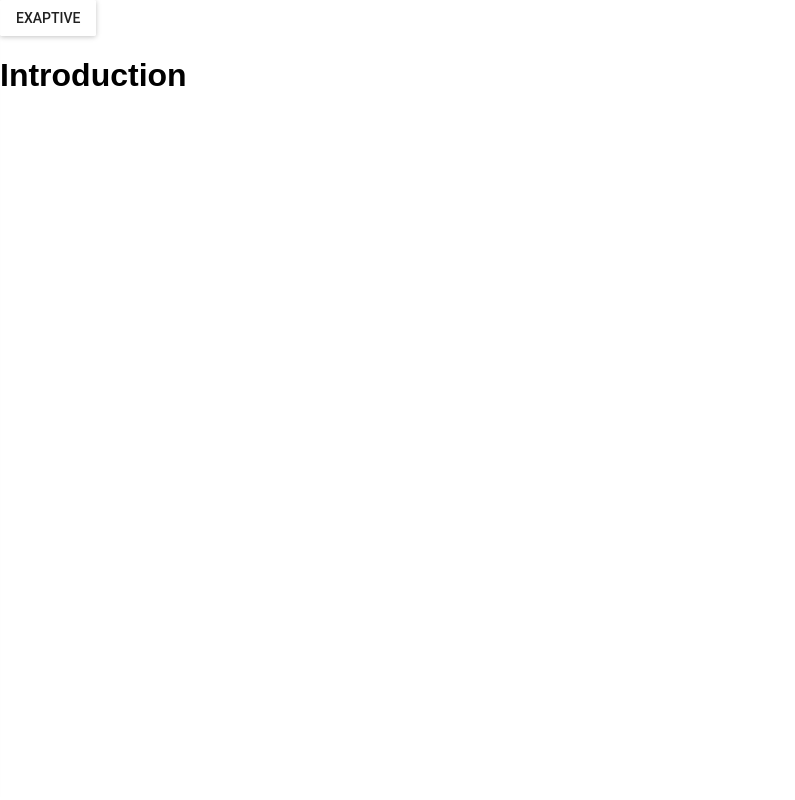
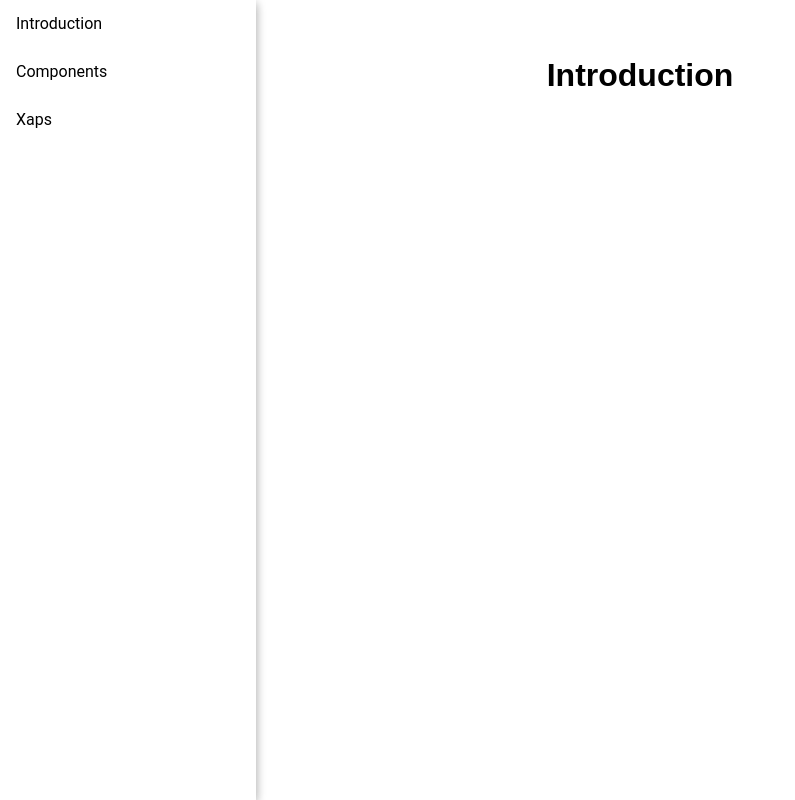
Before and after one commit to ezrahnyanat/okcoders-fall17-exaptive-project, a React (Create React App) app in the folder final-project/: page /Introduction in a window 1280 px wide. Shown: the whole page, without its empty margins (0-795 px from the left). Built offline with nearby package versions, Linux system fonts and the light colour scheme.

Commit message:
Changed drawer to stay open and centered text to middle

```diff
--- a/final-project/package.json
+++ b/final-project/package.json
@@ -7,6 +7,7 @@
     "material-ui": "^0.19.4",
     "react": "^16.0.0",
     "react-dom": "^16.0.0",
+    "react-flexbox-grid": "^2.0.0",
     "react-router": "^4.2.0",
     "react-router-dom": "^4.2.2",
     "react-scripts": "1.0.17"
--- a/final-project/src/App.css
+++ b/final-project/src/App.css
@@ -22,6 +22,18 @@
   font-size: large;
 }
 
+h1 {
+  text-align: center
+}
+
+a {
+  text-decoration: none;
+  color: black
+}
+
+a:hover {
+  color: #42B0DA
+}
 @keyframes App-logo-spin {
   from { transform: rotate(0deg); }
   to { transform: rotate(360deg); }
--- a/final-project/src/App.js
+++ b/final-project/src/App.js
@@ -2,12 +2,13 @@ import React, { Component } from 'react';
 import './App.css';
 import Display from './display.js'
 import { Switch, Route } from 'react-router-dom'
+import { Grid, Row, Col } from 'react-flexbox-grid'
 
 class App extends Component {
   render() {
     return (
       <div>
-            <Display />
+         <Display />
       </div>
     );
   }
--- a/final-project/src/Xaps.js
+++ b/final-project/src/Xaps.js
@@ -1,17 +1,32 @@
 import React, { Component } from 'react';
+import axios from 'axios';
+import Table from 'material-ui/Table';
+import {Link} from 'react-router-dom'
 
 
 class Xaps extends Component {
     constructor(props) {
         super(props)
-        this.state= {}
+        this.state= {
+            xapUrl: "https://cognet.exaptive.city/api/v1/suggestions/components/fc9dec70-38ab-11e6-acbd-475d4429cea6?reload=false&city=exaptive.city"
+        }
     }
 
+componentDidMount() {
+    axios
+        .get(this.props.xapUrl)
+        .then(this.successAjaxHandler)
+    }
+
+successAjaxHandler = (res) => {
+    this.setState({data: res.data})
+    }
 
     render () {
         return (
             <div>
                 <h1> Xaps </h1>
+                <h2> {this.state.data && this.state.data.name} </h2>
             </div>
         )
     }
--- a/final-project/src/display.js
+++ b/final-project/src/display.js
@@ -13,12 +13,10 @@ class Display extends Component {
     constructor(props){
         super(props)
 
-        this.state = {open: false}
+        this.state = {open: true}
     }
 
     handleToggle = () => this.setState({open: !this.state.open})
-
-    handleClose = () => this.setState({open: false})
 
     render () {
         return (
@@ -27,12 +25,7 @@ class Display extends Component {
                     label="Exaptive"
                     onClick={this.handleToggle}
                 />
-                <Drawer
-                    docked={false}
-                    width={200}
-                    open={this.state.open}
-                    onRequestChange={(open) => this.setState({open})}
-                    >
+                <Drawer open={this.state.open}>
                     <MenuItem><Link to = "./Introduction">Introduction</Link></MenuItem>
                     <MenuItem><Link to = "./ExaptiveComponents">Components</Link></MenuItem>
                     <MenuItem><Link to = "./Xaps">Xaps</Link></MenuItem>
```
Also changed, not shown: 1 other file (tests, documents, lock files or other folders).
